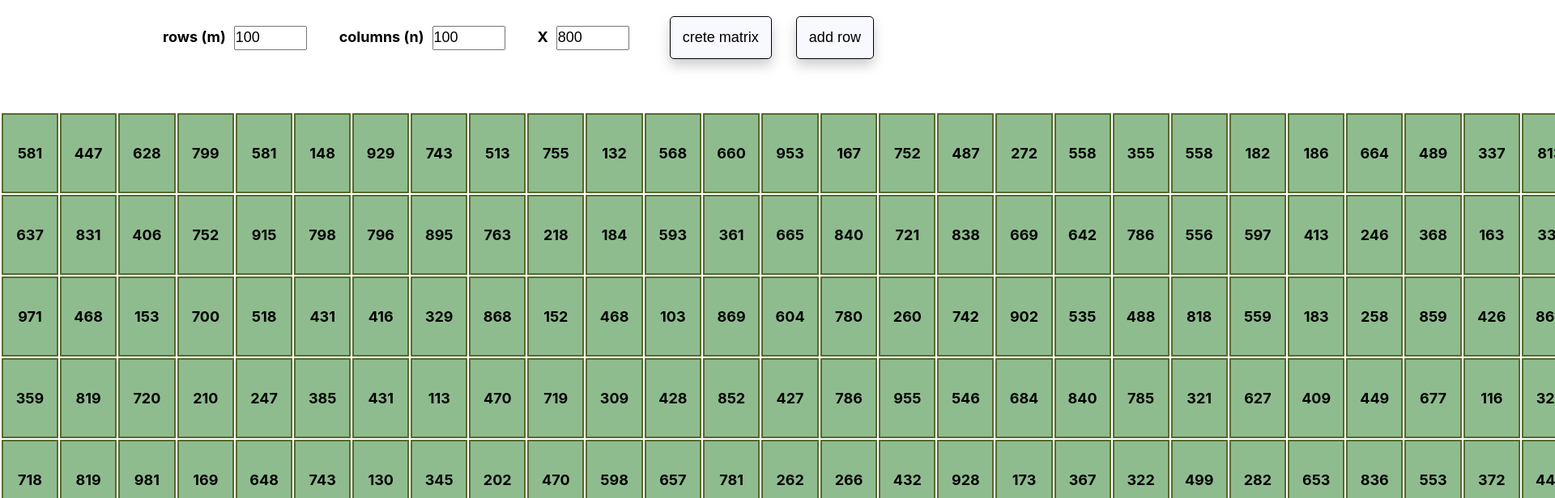
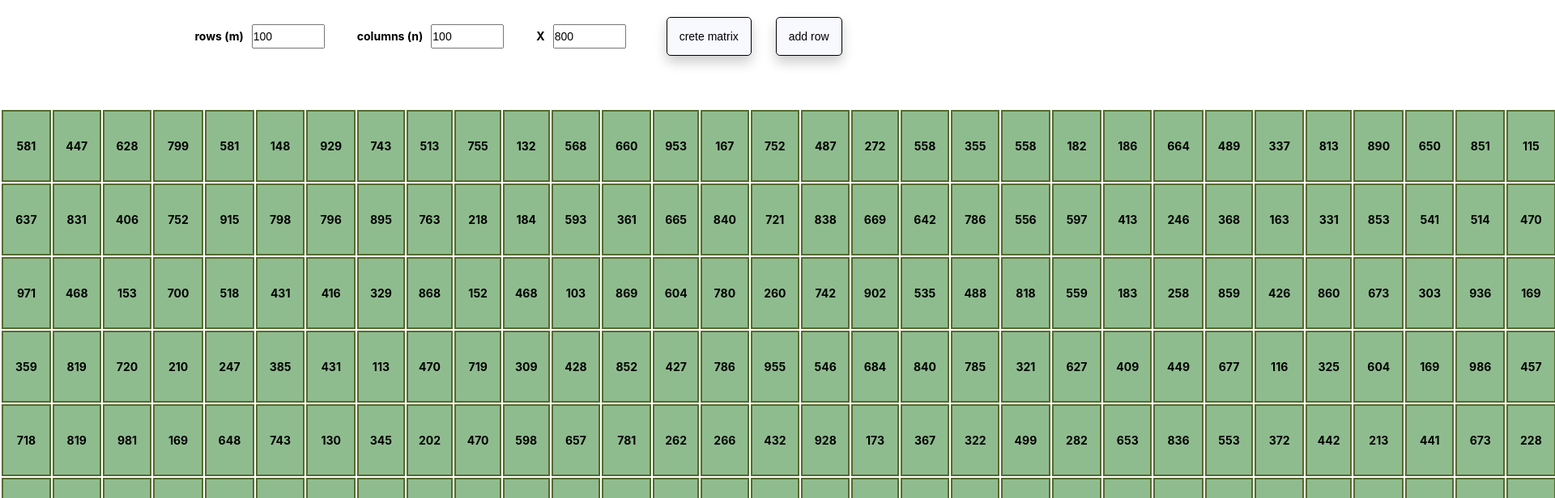
Before and after one commit to Mariia-Boichuk/table, a React (Create React App) app: page / in a window 1280 px wide. Both pictures are taken after a click on the button "crete matrix". Shown: the top 616 px of the page at 81% size, 1920 px wide, since content can reach past the window. Built offline with nearby package versions, Linux system fonts and the light colour scheme.

Commit message:
remove cyce

```diff
--- a/src/App.css
+++ b/src/App.css
@@ -6,14 +6,14 @@
 
 .App {
   text-align: center;
-  font-size: 18px;
+  font-size: 14px;
   font-weight: bold;
 }
 table {
   margin: 60px auto;
 }
 .main-cell {
-  padding: 15px;
+  padding: 8px;
   border: 2px solid darkolivegreen;
   background-color: darkseagreen;
 }
```
